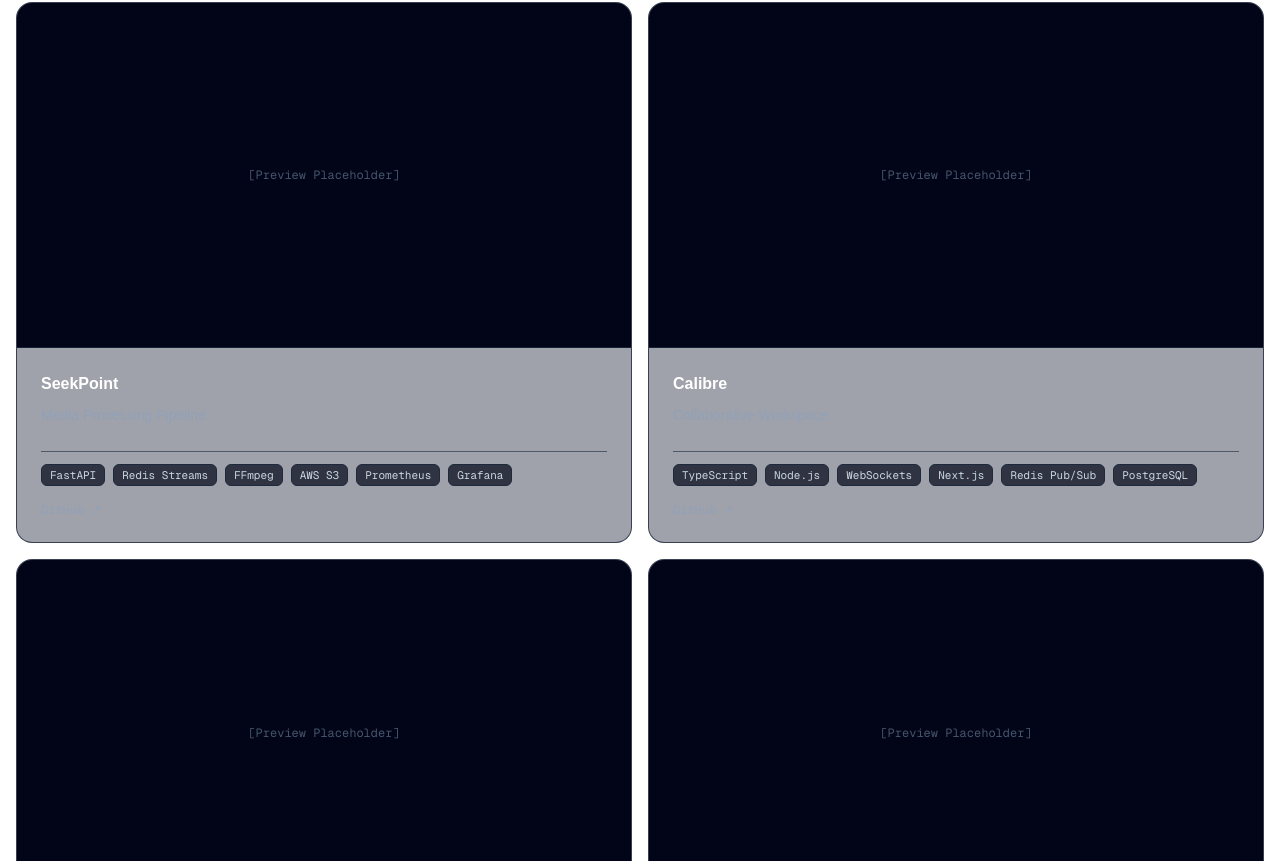
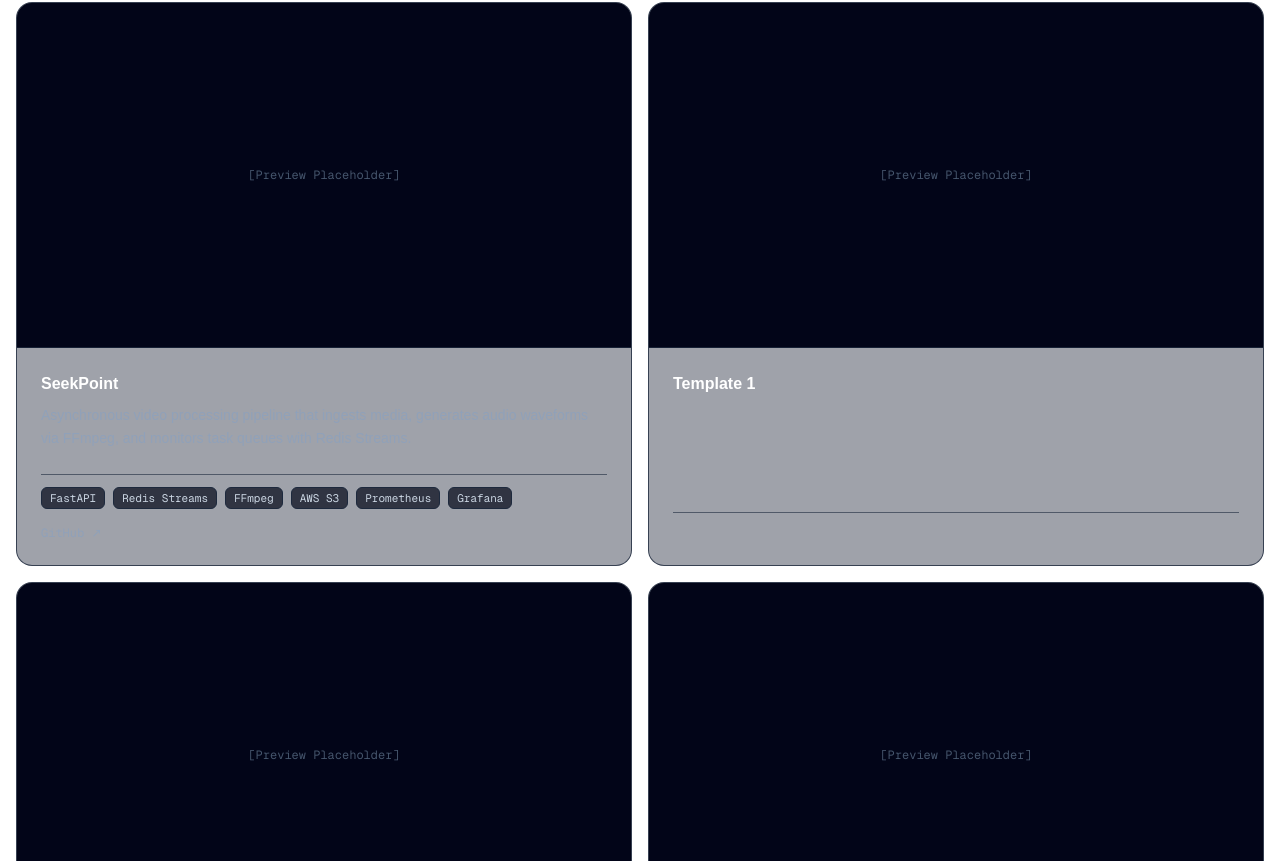
Before and after one commit to aeiouny/portfolio, a Next.js app: page / in a window 1280 px wide. Shown: the part 1939-2800 px from the top of the page. Built offline with nearby package versions, Linux system fonts and the light colour scheme.

Commit message:
reduce number of projects and add compact styling (#12)

```diff
--- a/app/components/Projects.tsx
+++ b/app/components/Projects.tsx
@@ -3,42 +3,29 @@
 const projects = [
     {
         title: 'SeekPoint',
-        description: 'Media Processing Pipeline',
+        description: 'Asynchronous video processing pipeline that ingests media, generates audio waveforms via FFmpeg, and monitors task queues with Redis Streams.',
         techStack: ['FastAPI', 'Redis Streams', 'FFmpeg', 'AWS S3', 'Prometheus', 'Grafana'],
         githubUrl: 'https://github.com/aeiouny/seekpoint',
         liveUrl: ''
     },
     {
-        title: 'Calibre',
-        description: 'Collaborative Workspace',
-        techStack: ['TypeScript', 'Node.js', 'WebSockets', 'Next.js', 'Redis Pub/Sub', 'PostgreSQL'],
-        githubUrl: 'https://github.com/aeiouny/calibre',
+        title: 'Template 1',
+        description: '',
+        techStack: [],
+        githubUrl: '',
     },
     {
-        title: 'Allot',
-        description: 'Campus Resource Scheduling Platform',
-        techStack: ['Spring Boot, PostgreSQL, Redis, Next.js, Docker'],
+        title: 'Template 2',
+        description: '',
+        techStack: [],
         githubUrl: '',
     },
     {
         title: 'Campus Marketplace',
-        description: 'E-Commerce Platform for Students',
+        description: 'Peer-to-peer student marketplace featuring listing content moderation and a chat bot powered by OpenAI API and AWS S3 file hosting.',
         techStack: ['Spring Boot', 'PostgreSQL', 'Next.js', 'AWS S3', 'JWT', 'OpenAI API'],
         githubUrl: '',
-    },
-    {
-        title: 'Fren2Meet',
-        description: 'Collaborative Group Scheduling Platform',
-        techStack: ['React', 'Node.js', 'Express.js', 'MongoDB', 'JWT'],
-        githubUrl: '',
-    },
-    {
-        title: 'EmToCha',
-        description: '',
-        techStack: [],
-        githubUrl: 'https://github.com/aeiouny/EMTOCHA',
     }
-
 ];
 
 export default function Projects() {
```
Also changed, not shown: app/components/ProjectCard.tsx (+0 -9 lines).
